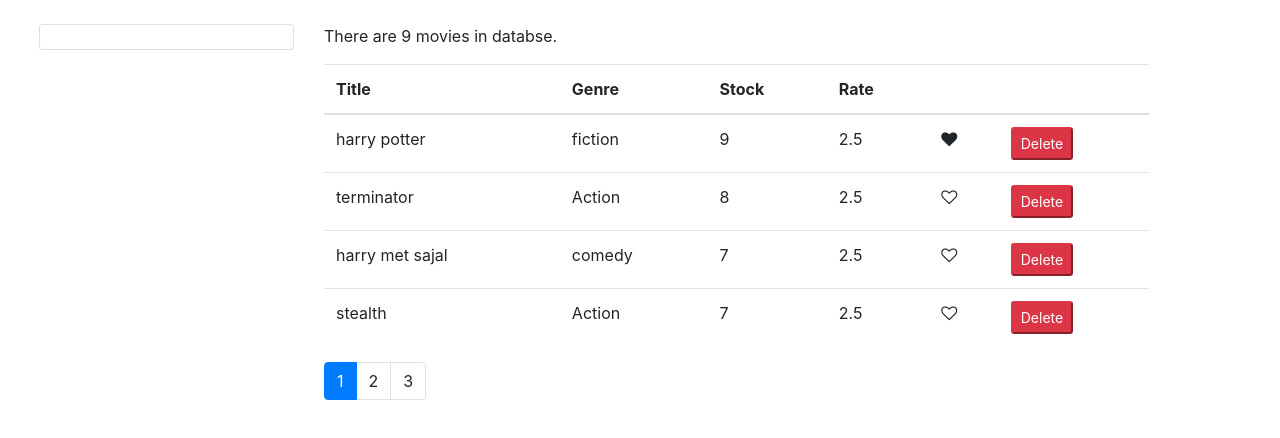
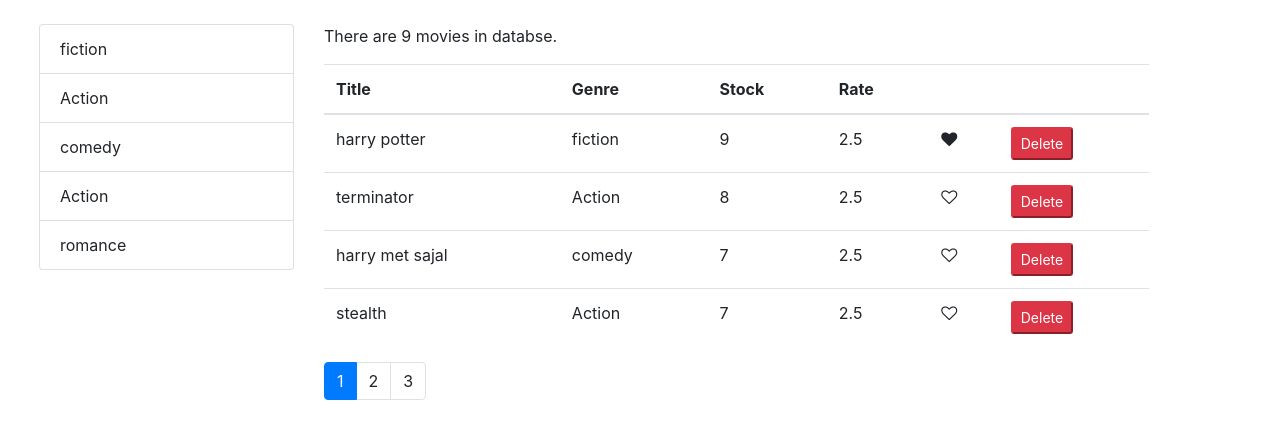
Before and after one commit to sameerasad/Vidly, a React (Create React App) app: page / in a window 1280 px wide. Shown: the top 438 px of the page. Built offline with nearby package versions, Linux system fonts and the light colour scheme.

Commit message:
filtering displaying item

```diff
--- a/src/components/common/listGroup.jsx
+++ b/src/components/common/listGroup.jsx
@@ -1,9 +1,12 @@
 import React from 'react'
 
-function ListGroup() {
+function ListGroup(props) {
+
+    const {items} = props
     return (
        <ul className="list-group">
-           <li className="list-group-item"> </li>
+           {items.map(item=><li key={item._id} className="list-group-item">{item.name}</li>)}
+
        </ul>
     )
 }
--- a/src/components/movies.jsx
+++ b/src/components/movies.jsx
@@ -1,4 +1,4 @@
-import React,{Component,useState,useEffect} from 'react'
+import React,{useState,useEffect} from 'react'
 import {getMovies} from "../services/fakeMovieService"
 import Likes from "./common/Likes"
 import Pagination from './common/pagination';
@@ -65,7 +65,7 @@ function Movies() {
       return(
 
       <div className="row">
-          <div className="col-3"> <ListGroup onItemSelect={handleSelect()} /></div>
+          <div className="col-3"> <ListGroup items={genres} onItemSelect={()=>handleSelect()} /></div>
           <div className="col">
           <p className="body">There are {count} movies in databse.</p>
        <table className="table">
```
